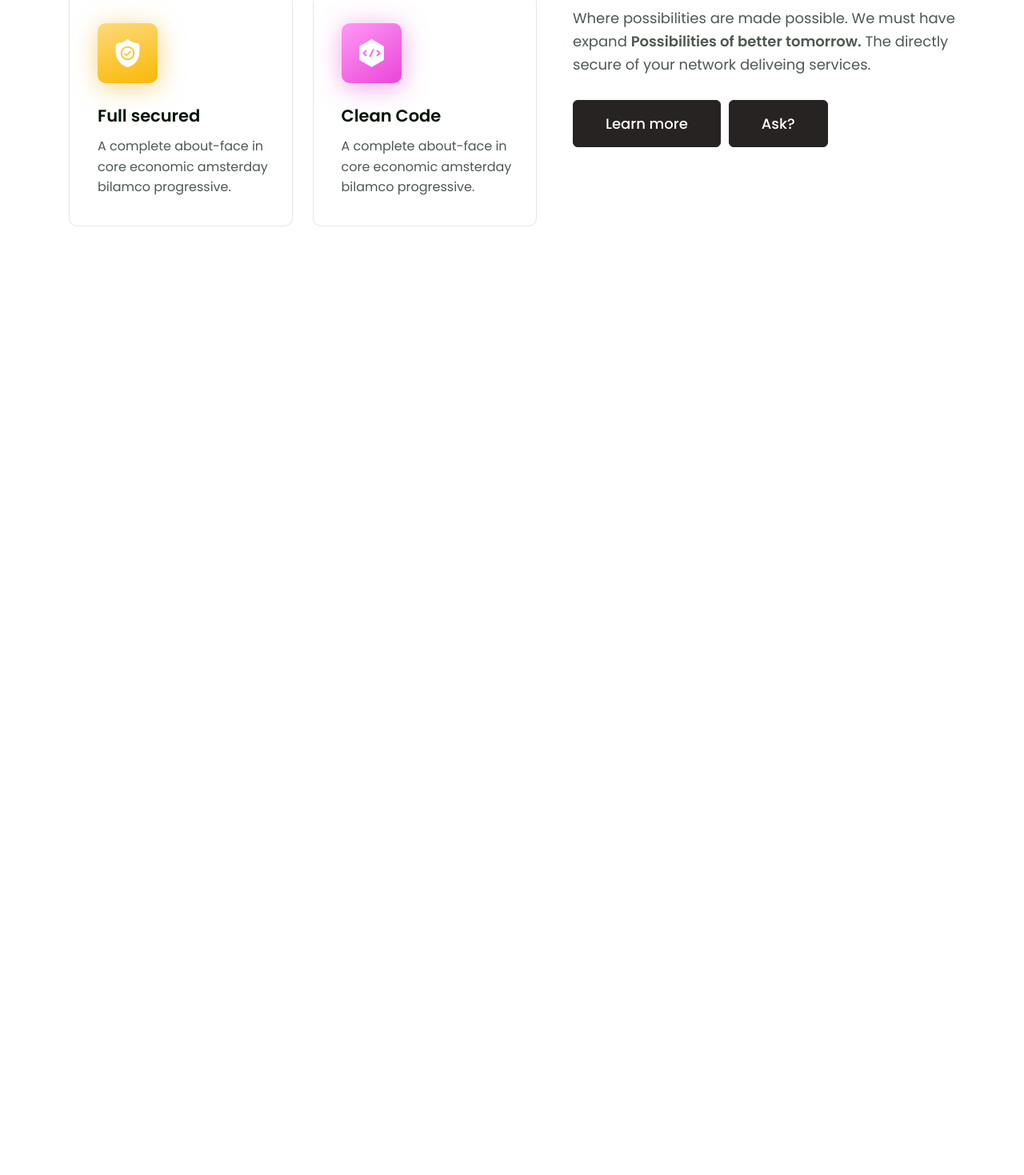
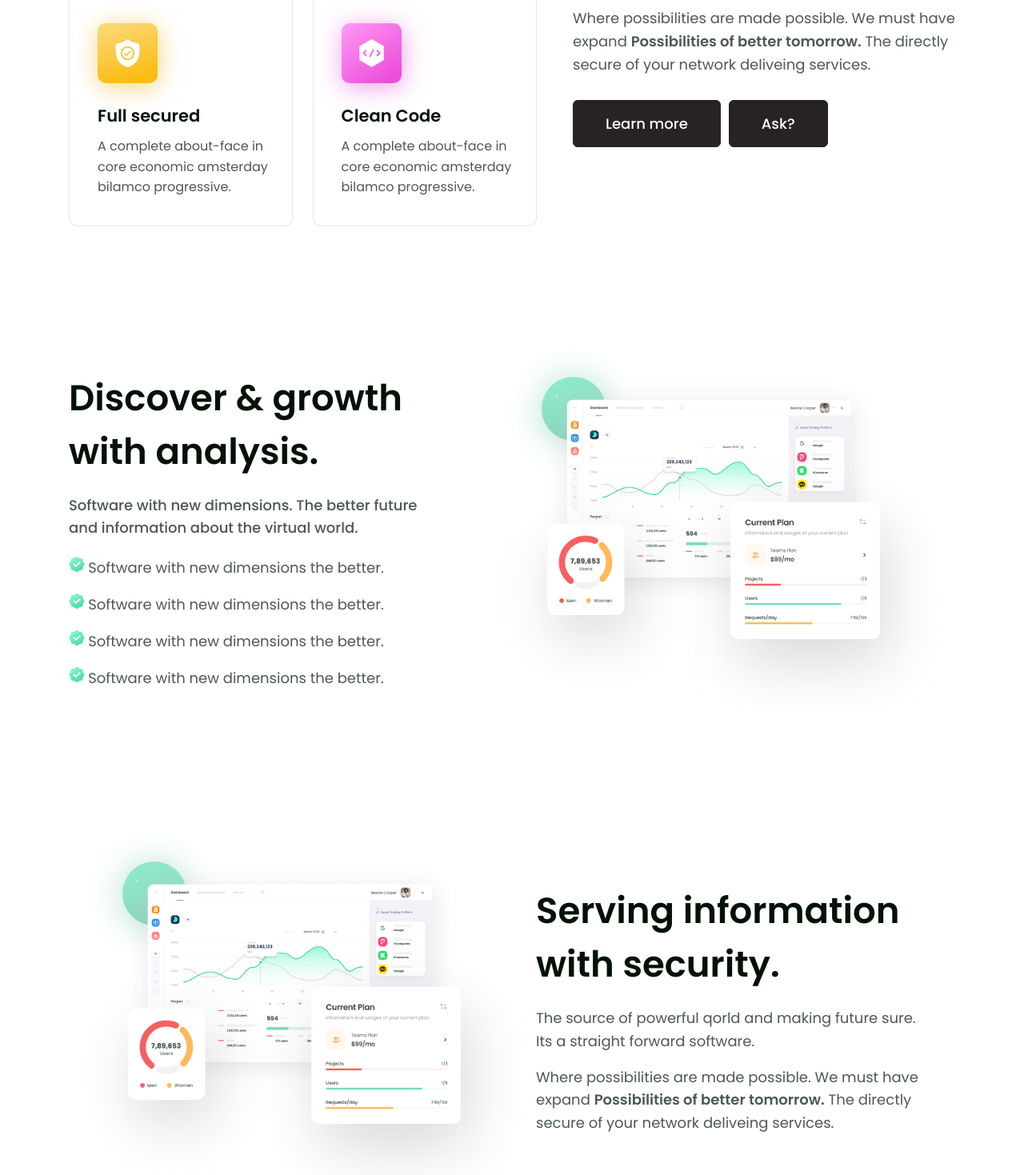
Before and after one commit to nnishim/soft_point, a website: page index.html in a window 1280 px wide. Shown: the part 1331-2800 px from the top of the page at 80% size. Before the commit the page ends 1754 px from the top, so only its background shows below. Drawn offline with nearby package versions, Linux system fonts and the light colour scheme.

Commit message:
закончил feature

```diff
--- a/index.html
+++ b/index.html
@@ -150,6 +150,51 @@
 				</div>
 			</div>
 		</div>
+		<section class="feature">
+			<div class="container">
+				<div class="feature__content">
+					<div class="feature__info">
+						<h1 class="feature__title">Discover & growth with analysis.</h1>
+						<p class="feature__text">Software with new dimensions. The better future and information about the virtual world.</p>
+						<ul class="feature__list">
+							<li class="feature__list-item">
+								<img src="./img/fea_icon.png" alt="" class="feature__list-img">
+								<span class="feature__list-span">Software with new dimensions the better.</span>
+							</li>
+							<li class="feature__list-item">
+								<img src="./img/fea_icon.png" alt="" class="feature__list-img">
+								<span class="feature__list-span">Software with new dimensions the better.</span>
+							</li>
+							<li class="feature__list-item">
+								<img src="./img/fea_icon.png" alt="" class="feature__list-img">
+								<span class="feature__list-span">Software with new dimensions the better.</span>
+							</li>
+							<li class="feature__list-item">
+								<img src="./img/fea_icon.png" alt="" class="feature__list-img">
+								<span class="feature__list-span">Software with new dimensions the better.</span>
+							</li>
+						</ul>
+					</div>
+					<div class="feature__image">
+						<img src="./img/feature01.png" alt="" class="feature__img">
+					</div>
+				</div>
+			</div>
+		</section>
+		<div class="service">
+			<div class="container">
+				<div class="service__content feature__content">
+					<div class="feature__image">
+						<img src="./img/feature01.png" alt="" class="feature__img">
+					</div>
+					<div class="feature__info">
+						<h1 class="feature__title">Serving information with  security.</h1>
+						<p class="multiple__info-text multiple__info-text--top">The source of powerful qorld and making future sure. Its a  straight forward software.</p>
+						<p class="multiple__info-text multiple__info-text--bottom">Where possibilities are made possible. We must have expand <span class="multiple__info-span">Possibilities of better tomorrow.</span> The directly secure of your network deliveing  services.</p>
+					</div>
+				</div>
+			</div>
+		</div>
 	</div>
 
 
--- a/scss/adaptive.scss
+++ b/scss/adaptive.scss
@@ -65,12 +65,11 @@
 		}
 	}
 	.company{
+		&__content{
+			justify-content: space-between;
+		}
 		&__logo{
 			margin: 0;
-			margin-right: 40px;
-			&:last-child{
-				margin: 0;
-			}
 		}
 	}
 	.multiple{
@@ -81,4 +80,23 @@
 			margin-right: 2.8125rem;
 		}
 	}
+	.feature{
+		&__info{
+			text-align: unset;
+			margin: 0;
+		}
+		&__text{
+			margin: 0;
+			margin-bottom: 1.25rem;
+		}
+		&__list{
+			&-item{
+				margin: 0;
+				margin-bottom: 1rem;
+			}
+		}
+		&__image{
+			display: block;
+		}
+	}
 }
--- a/scss/style.scss
+++ b/scss/style.scss
@@ -295,3 +295,48 @@ $red: #F44545;
 		}
 	}
 }
+.feature{
+	margin-bottom: 6.875rem;
+	&__content{
+		@include space-between;
+	}
+	&__info{
+		max-width: 524px;
+		margin: 0 auto;
+		text-align: center;
+	}
+	&__title{
+		color: $black;
+		font-weight: 600;
+		font-size: 2.8125rem;
+		line-height: 4.1875rem;
+		margin-bottom: 1.25rem;
+	}
+	&__text{
+		font-weight: 500;
+		font-size: 1.125rem;
+		line-height: 160%;
+		color: $black-opacity;
+		margin: 0 auto;
+		margin-bottom: 1.25rem;
+		max-width: 448px;
+	}
+	&__list{
+		&-item{
+			margin: 0 auto;
+			margin-bottom: 1rem;
+			max-width: 401px;
+		}
+		&-span{
+			font-size: 1.125rem;
+			line-height: 160%;
+			color: $black-opacity;
+		}
+	}
+	&__image{
+		display: none;
+	}
+	&__img{
+		width: 100%;
+	}
+}
```
Also changed, not shown: css/adaptive.css, css/style.css, img/fea_icon.png (added), img/feature02.png (added), img/laptop02.png (added), 2 other files.
